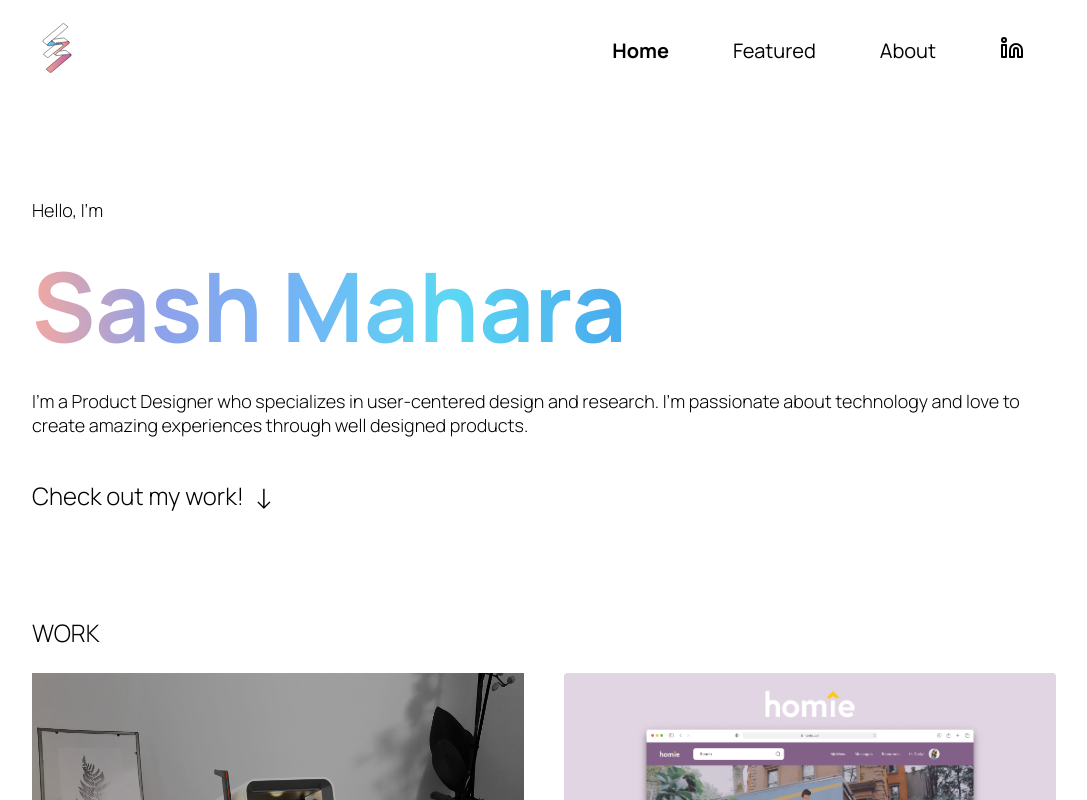
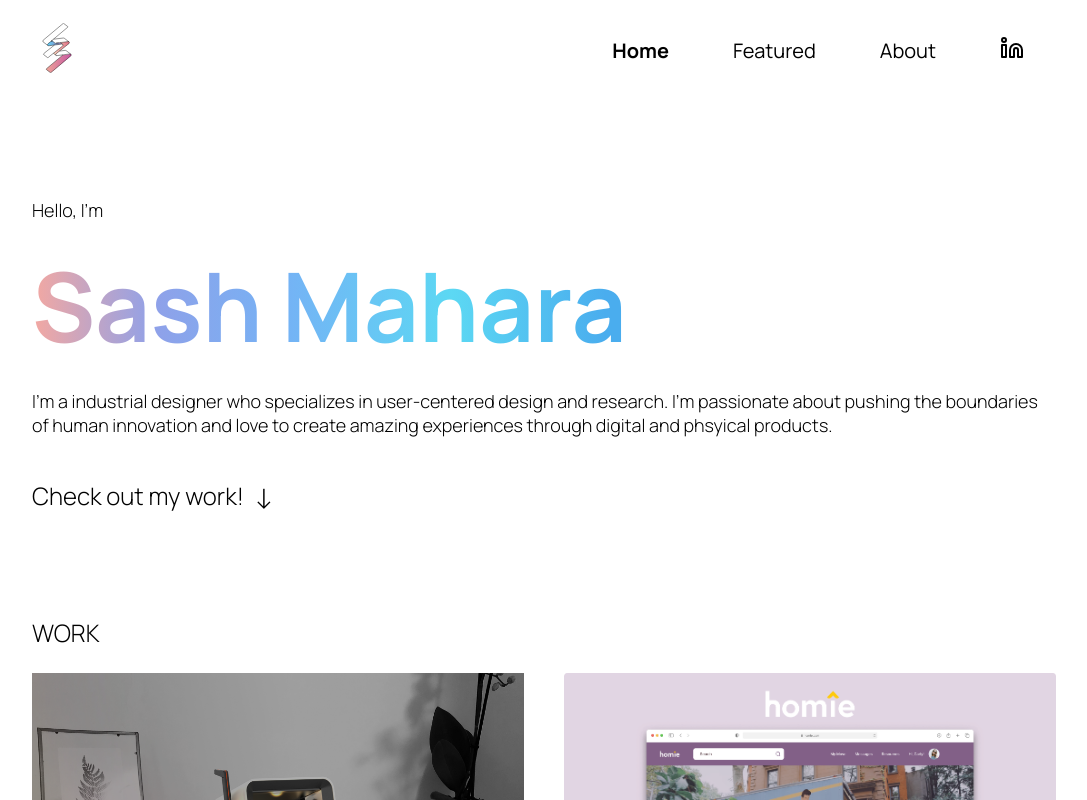
Before and after one commit to Elimists/sash-portfolio, a Next.js app: page / in a window 1280 px wide. Shown: the top 800 px of the page, without its empty margins (96-1183 px from the left). Built offline with nearby package versions, Linux system fonts and the light colour scheme.

Commit message:
Updated index page bio.
INNOVATION!!!!!!

```diff
--- a/pages/index.js
+++ b/pages/index.js
@@ -133,10 +133,8 @@ export default function Home({projects}) {
                 Sash Mahara
               </h1>
               <p className={styles.hello}>
-                I&apos;m a Product Designer who specializes in user-centered design and research. I&apos;m passionate about technology and love to create amazing experiences through well designed products.
-
-                </p>
-
+                I&apos;m a industrial designer who specializes in user-centered design and research. I&apos;m passionate about pushing the boundaries of human innovation and love to create amazing experiences through digital and phsyical products.
+              </p>
               <div role='button' className={styles.check_out} onClick={() => handleScroll()} onKeyDown={(e) => handleOnEnterPressToProjects(e)} tabIndex="0" >
 
                 <p className={styles.check_out_text}>
```
